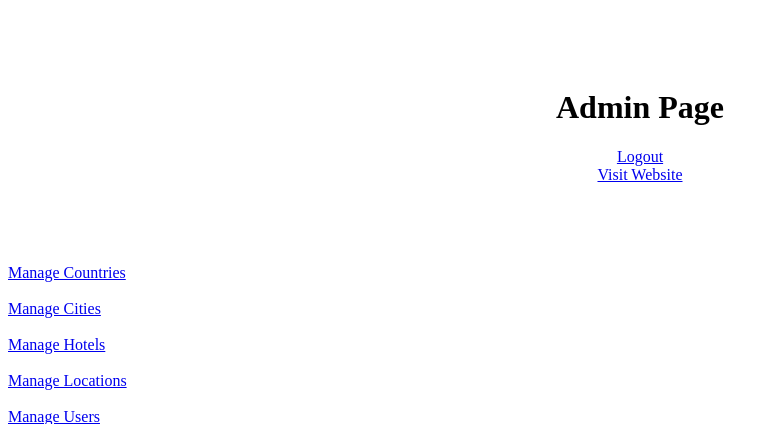
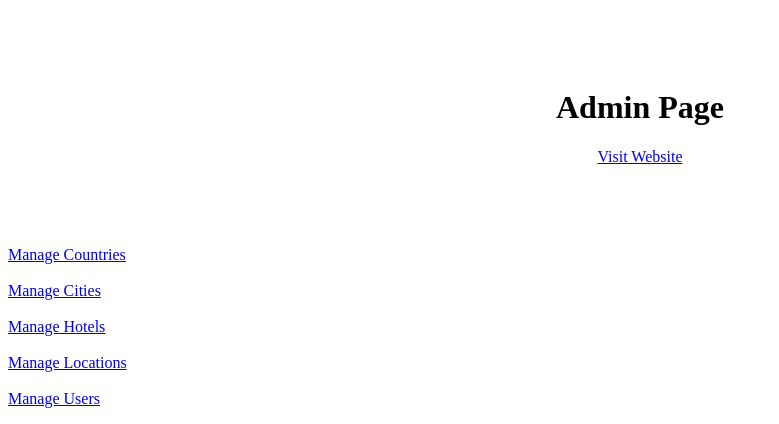
Before and after one commit to ManarAhmed/GreenTravel, a PHP site: template application/views/scripts/user/admin.phtml in a window 1280 px wide. Shown: the top 424 px of the page, without its empty margins (0-779 px from the left). Run offline with PHP 8.4, Linux system fonts and the light colour scheme; the template is opened without the code that fills it, so the values that code supplies are empty.

Commit message:
admin handling links

```diff
--- a/application/views/scripts/index/index.phtml
+++ b/application/views/scripts/index/index.phtml
@@ -87,7 +87,7 @@
                     <?php foreach ($this->citys_rated as $key => $value): ?>
                             <div class="col-lg-4 col-sm-6" style="padding: 5px; height:320px;">
                                 <a href="/city/display?id=<?= $value['id'] ?>" class="portfolio-box">
-                                    <img src="<?=  $this->baseUrl() ?>/$value['image'] ?>" class="img-responsive " alt="" style="width: 500px; height:300px;">
+                                    <img src="<?=  $this->baseUrl().$value['image'] ?>" class="img-responsive " alt="" style="width: 500px; height:300px;">
                                     <div class="portfolio-box-caption">
                                         <div class="portfolio-box-caption-content">
                                             <div class="project-category text-faded">
--- a/application/views/scripts/user/admin.phtml
+++ b/application/views/scripts/user/admin.phtml
@@ -18,11 +18,8 @@
                     if ($sessionRead->type == 1) { //admin not user
                         $name = $sessionRead->username;
                         ?>
-                        <div class="pull-left">
-                            <a class='btn btn-danger btn-lg' href='/user/logout'>Logout</a>
-                        </div>
                         <div class="pull-right">
-                            <a class='btn btn-primary btn-lg' href='<?php echo $this->baseUrl() ?>/'>Visit Website</a>
+                            <a class='btn btn-danger btn-lg' href='<?php echo $this->baseUrl() ?>/'>Visit Website</a>
                         </div>
                         <?php
                     }
```
Also changed, not shown: application/layouts/scripts/layout.phtml (+4 -4 lines), application/views/scripts/user/update.phtml (+12 -12 lines).
